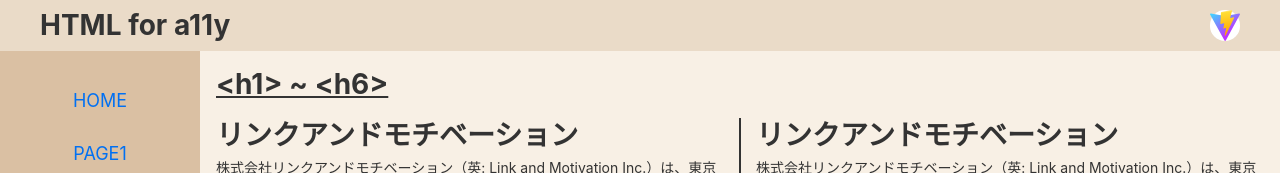
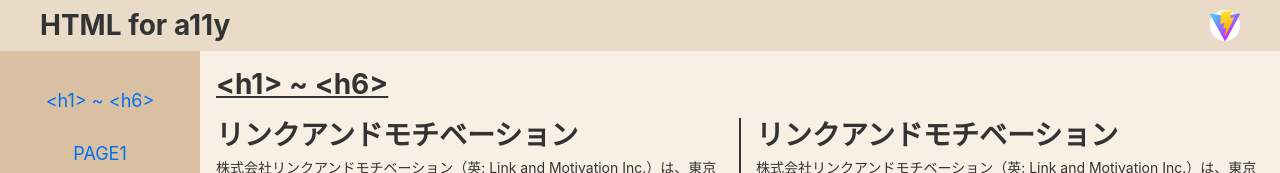
Before and after one commit to hakushun/dm_html-for-a11y, a Vue app: page / in a window 1280 px wide. Shown: the top 173 px of the page. Built offline with nearby package versions, Linux system fonts and the light colour scheme.

Commit message:
refactor: ナビゲーションラベルを変更

```diff
--- a/src/components/Nav.vue
+++ b/src/components/Nav.vue
@@ -2,7 +2,7 @@
 const navList = [
   {
     to: '/',
-    label: 'HOME',
+    label: '<h1> ~ <h6>',
   },
   {
     to: '/',
```
